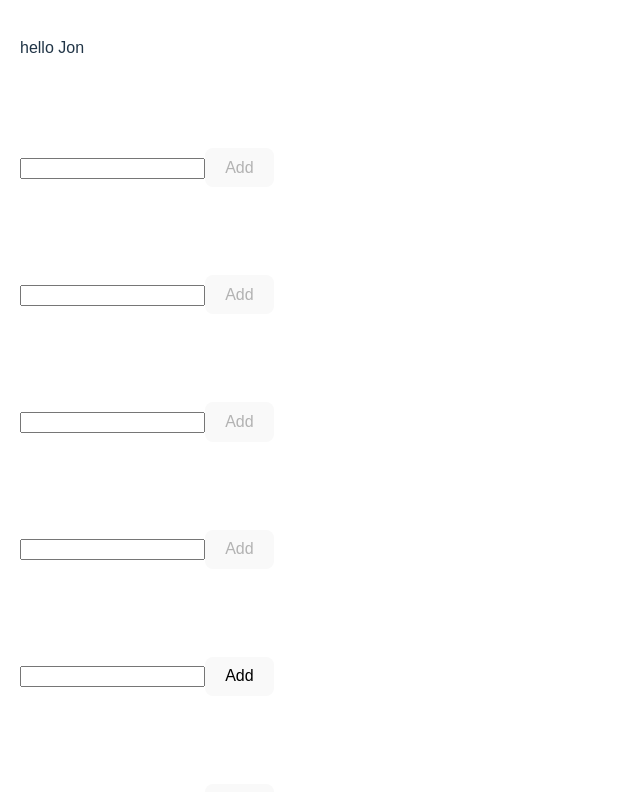
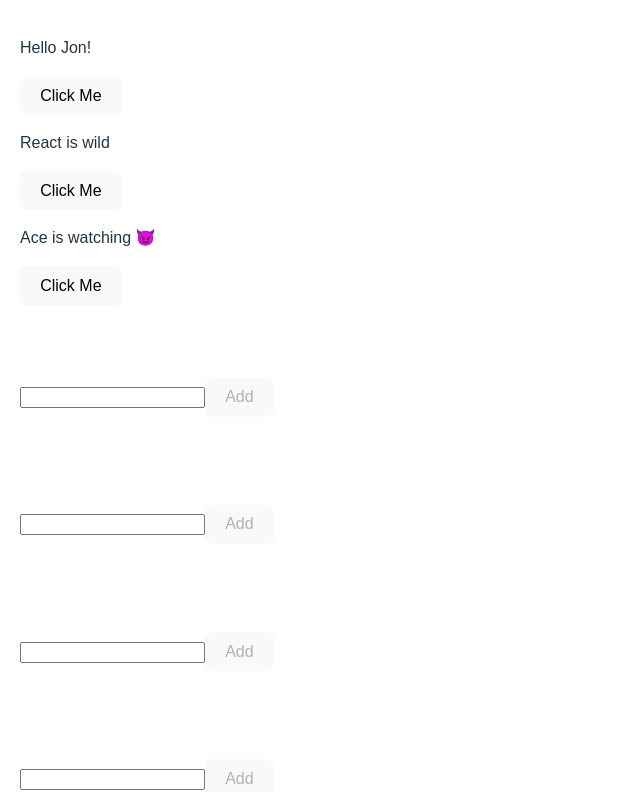
Before and after one commit to JonGudenzi/react-practice, a React (Vite) app: page / in a window 1280 px wide. Shown: the top 792 px of the page, without its empty margins (0-640 px from the left). Built offline with nearby package versions, Linux system fonts and the light colour scheme.

Commit message:
function flowing up practice

```diff
--- a/src/App.jsx
+++ b/src/App.jsx
@@ -37,9 +37,26 @@ function App() {
     setOpenBoxId(prevId => (prevId === boxId ? null : boxId));
   }
 
+ const messages = [
+  { id: 1, text: "Hello Jon!" },
+  { id: 2, text: "React is wild" },
+  { id: 3, text: "Ace is watching 😈" },
+];
+
+function handleMessageClick(id) {
+  console.log("Message clicked:", id);
+}
+
   return (
     <div className="App">
-      <Message text="hello Jon"/>
+      {messages.map((message) => (
+  <Message
+    key={message.id}
+    id={message.id}
+    text={message.text}
+    onButtonClick={handleMessageClick}
+  />
+))}
       <br></br>
       <br></br>
       <br></br>
--- a/src/Message.jsx
+++ b/src/Message.jsx
@@ -1,8 +1,9 @@
 
-export default function Message(props) {
-    return (
-        <div>
-           <p>{props.text}</p>
-        </div>
-    )
+export default function Message({ id, text, onButtonClick }) {
+  return (
+    <div>
+      <p>{text}</p>
+      <button onClick={() => onButtonClick(id)}>Click Me</button>
+    </div>
+  );
 }
```
